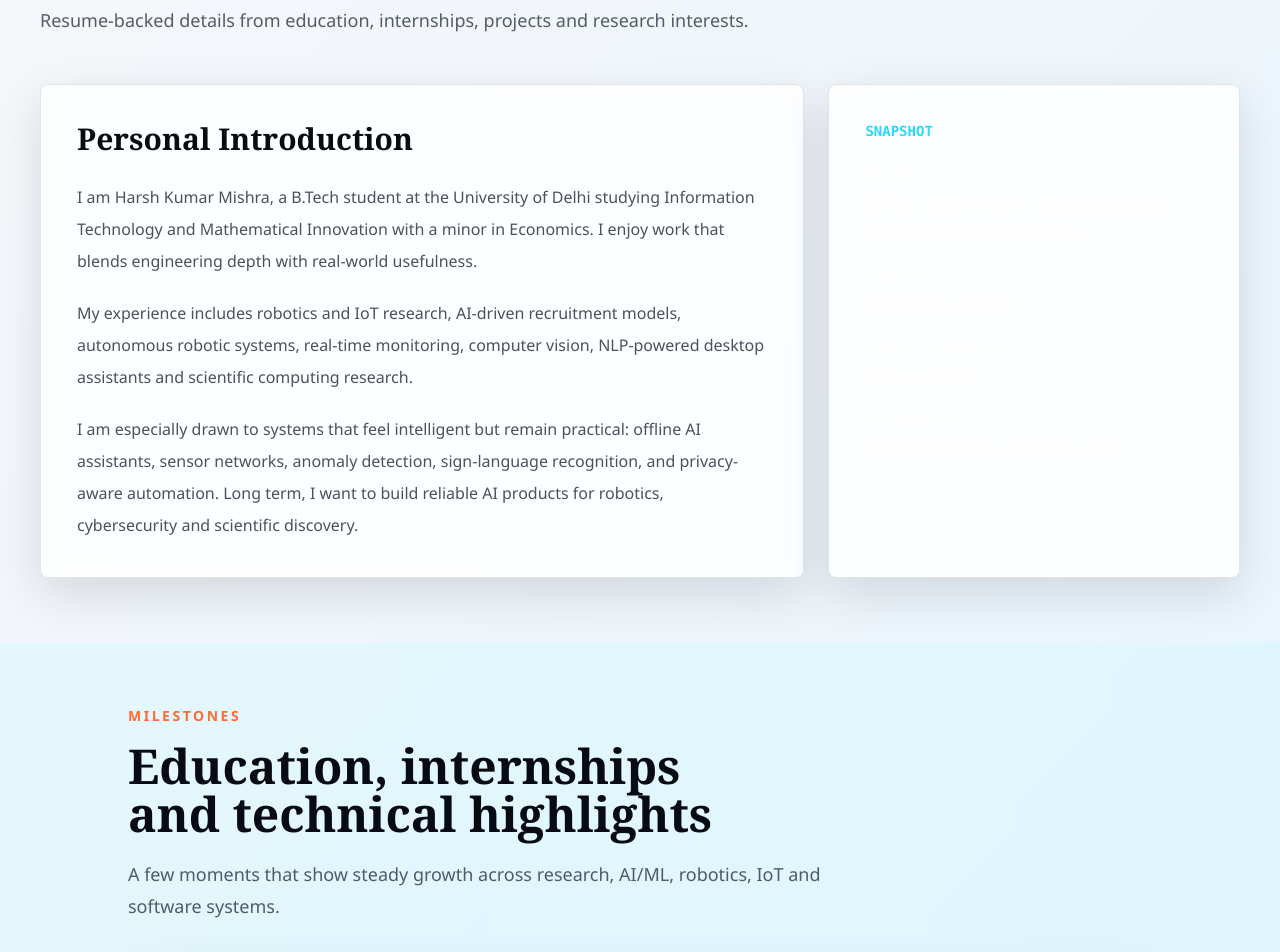
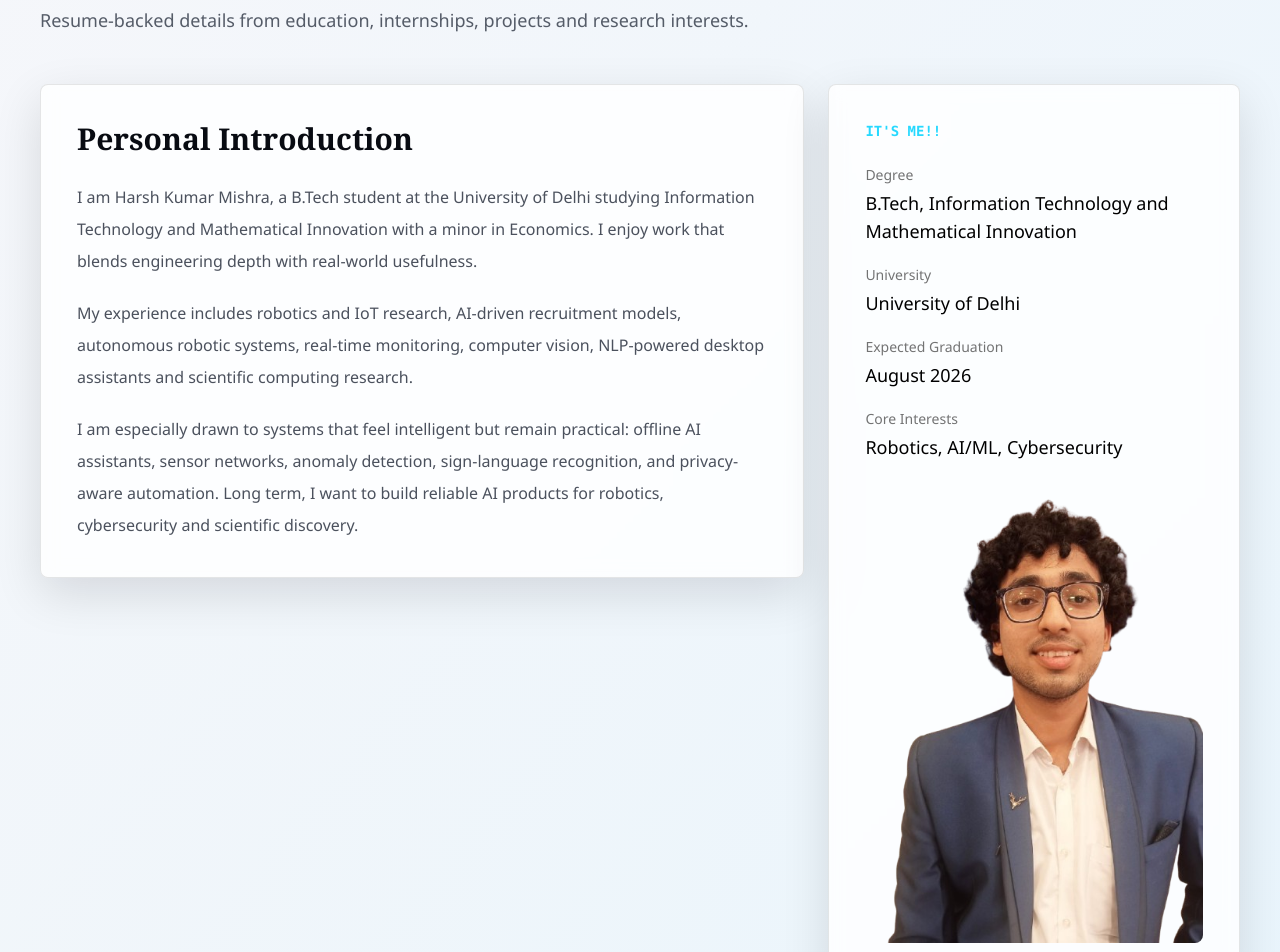
Before and after one commit to harshmishra7225-lang/portfolio__, a Next.js app: page /about in a window 1280 px wide. Shown: the part 260-1212 px from the top of the page. Built offline with nearby package versions, Linux system fonts and the light colour scheme.

Commit message:
Updated portfolio content

```diff
--- a/app/about/page.tsx
+++ b/app/about/page.tsx
@@ -1,3 +1,4 @@
+import Image from "next/image";
 import { AnimatedSection } from "@/components/AnimatedSection";
 import { PageTransition } from "@/components/PageTransition";
 import { ProjectShowcase } from "@/components/ProjectShowcase";
@@ -30,18 +31,27 @@ export default function AboutPage() {
           </AnimatedSection>
 
           <AnimatedSection delay={0.08}>
-            <Card className="h-full bg-ink p-7 text-white sm:p-9">
+            <Card className="h-full bg-ink p-7 text-black sm:p-9">
               <p className="font-code text-sm font-bold uppercase text-cyan">
-                Snapshot
+                IT'S ME!!
               </p>
               <dl className="mt-6 space-y-5">
                 {storyHighlights.map((item) => (
                   <div key={item.label}>
-                    <dt className="text-sm text-white/55">{item.label}</dt>
+                    <dt className="text-sm text-black/55">{item.label}</dt>
                     <dd className="mt-1 text-lg font-medium">{item.value}</dd>
                   </div>
                 ))}
               </dl>
+              <div className="mt-8 overflow-hidden rounded-lg">
+                <Image
+                  src="/images/snapshot-pic.png"
+                  alt="Snapshot"
+                  width={400}
+                  height={300}
+                  className="w-full object-cover"
+                />
+              </div>
             </Card>
           </AnimatedSection>
         </div>
--- a/app/contact/page.tsx
+++ b/app/contact/page.tsx
@@ -40,10 +40,10 @@ export default function ContactPage() {
 
                 <div className="relative">
                   <p className="font-code text-sm uppercase tracking-[0.24em] text-cyan/70">Direct access</p>
-                  <h2 className="mt-3 text-3xl font-semibold tracking-tight text-white">
+                  <h2 className="mt-3 text-3xl font-semibold tracking-tight text-black">
                     Contact details & trusted links
                   </h2>
-                  <p className="mt-5 max-w-2xl leading-7 text-white/72">
+                  <p className="mt-5 max-w-2xl leading-7 text-black/72">
                     I prefer clear, direct conversations. Use the channels below for robotics, AI/ML, cybersecurity or internship projects.
                   </p>
 
@@ -86,7 +86,7 @@ export default function ContactPage() {
           <AnimatedSection delay={0.08}>
             <div className="relative">
               <div className="pointer-events-none absolute -left-12 top-10 h-36 w-36 rounded-full bg-plum/10 blur-3xl" />
-              <ContactForm />
+              {/* <ContactForm /> */}
             </div>
           </AnimatedSection>
         </div>
```
Also changed, not shown: public/images/snapshot-pic.png (added).
